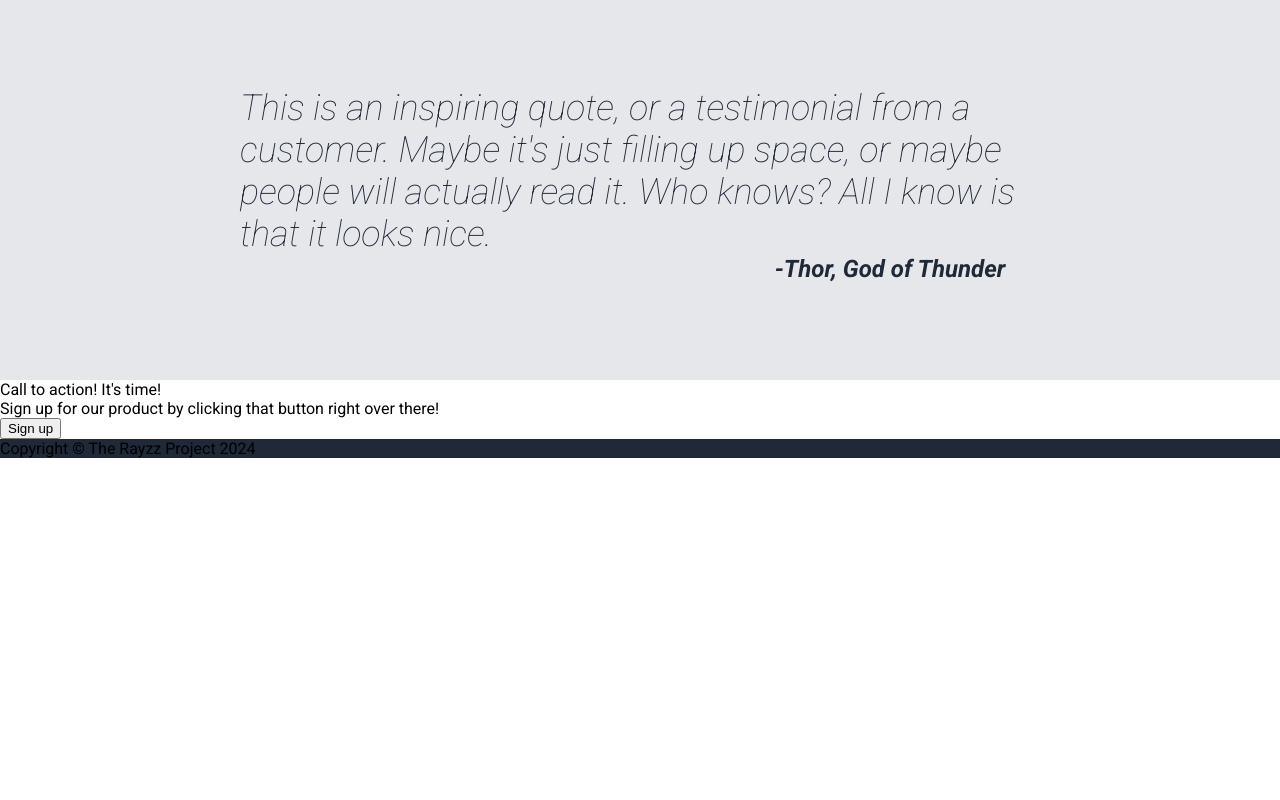
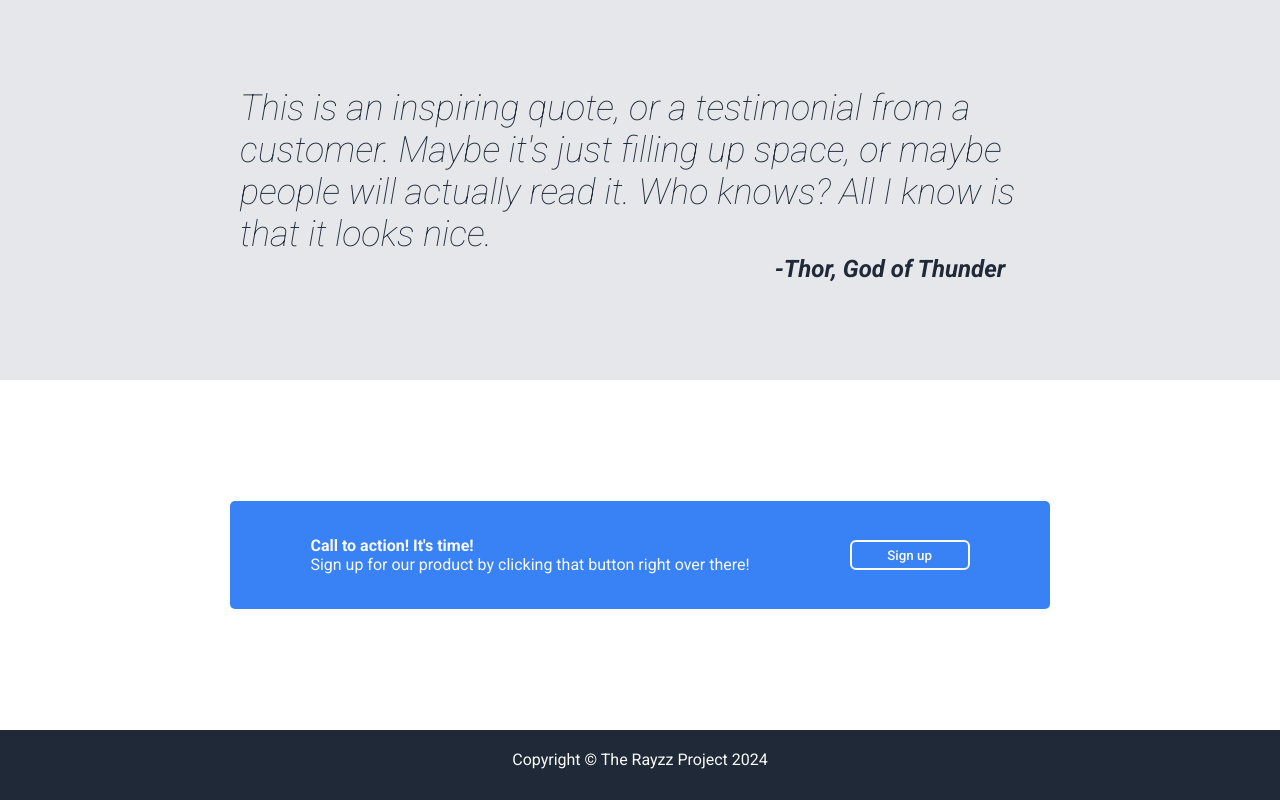
Before and after one commit to ALRAYZZ/landing-page, a plain HTML site: page index.html in a window 1280 px wide. Shown: the part 940-1740 px from the top of the page. Before the commit the page ends 1398 px from the top, so only its background shows below. Drawn offline with Linux system fonts and the light colour scheme.

Commit message:
Final Result 1

```diff
--- a/index.html
+++ b/index.html
@@ -49,9 +49,13 @@
         <div class="author">-Thor, God of Thunder</div>
     </div>
     <div class="signupcontainer">
-        <div class="calltoaction">Call to action! It's time!</div>
-        <div class="calltoactionsub">Sign up for our product by clicking that button right over there!</div>
-        <button>Sign up</button>
+        <div class="banner">
+            <div class="calltext">
+                <div class="calltoaction">Call to action! It's time!</div>
+                <div class="calltoactionsub">Sign up for our product by clicking that button right over there!</div>
+            </div>
+            <button class="singupbutton">Sign up</button>
+        </div>
     </div>
     <div class="footer">
         <div class="foottext">Copyright &#169 The Rayzz Project 2024</div>
--- a/style.css
+++ b/style.css
@@ -148,9 +148,52 @@ ul {
 }
 
 .signupcontainer {
-    flex-basis: 20%;
+    display: flex;
+    flex-basis: 350px;
+    justify-content: center;
+    align-items: center;
+}
+
+.banner {
+    background-color: #3882F6;
+    display: flex;
+    padding: 35px;
+    padding-left: 80px;
+    padding-right: 80px;
+    border-radius: 5px;
+    gap: 100px;
+}
+
+.calltext {
+    color: #F9FAF8;
+    font-family: "Roboto";
+}
+
+.calltoaction {
+    font-weight: bold;
+}
+
+.singupbutton {
+    background-color: #3882F6;
+    border-color: #F9FAF8;
+    border-radius: 6px;
+    border-style: solid;
+    width: 120px;
+    height: 30px;
+    color: #F9FAF8;
+    margin: auto;
+    font-family: "Roboto";
+    font-weight: 500;
 }
 
 .footer {
     background-color: #1F2937;
+    height: 30px;
+    padding: 20px;
+    color: #F9FAF8;
 }
+
+.foottext {
+    text-align: center;
+    margin: auto;
+}
```
